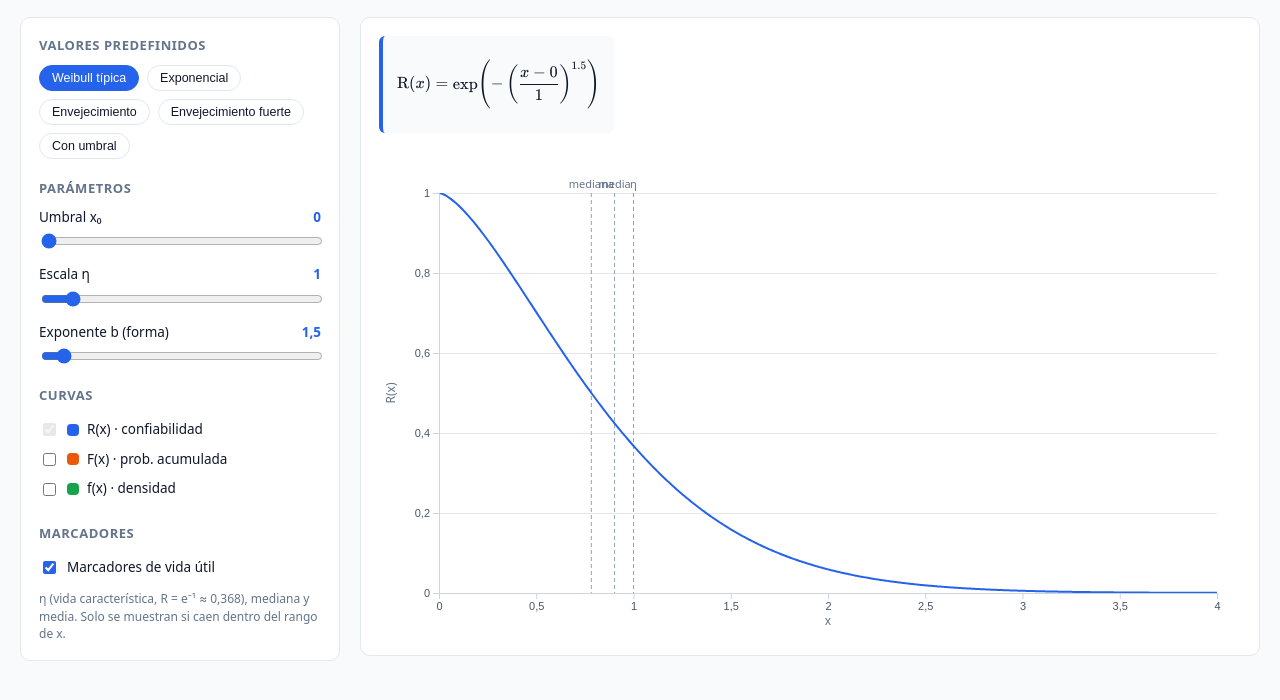
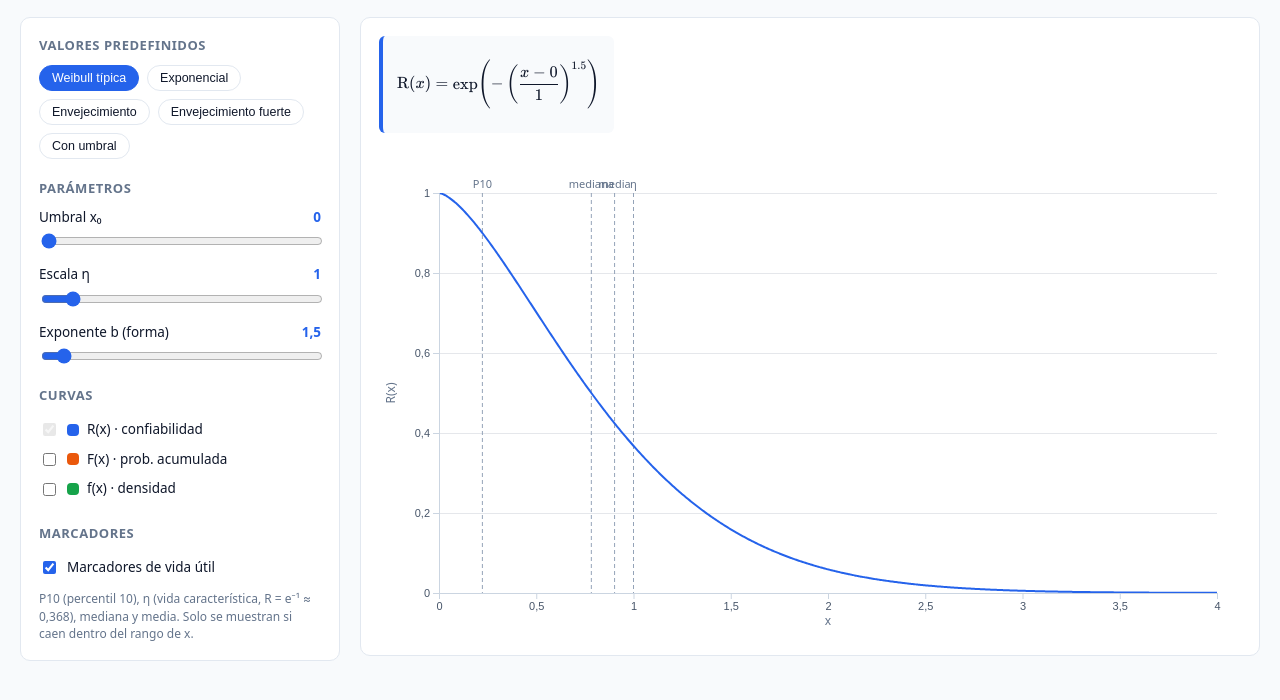
Before and after one commit to RubenYuberth/Weibull-Distribution, a website built with Vite: page index.html in a window 1280 px wide. Shown: the part 92-792 px from the top of the page. Built offline with nearby package versions, Linux system fonts and the light colour scheme.

Commit message:
Se agrega el marcador del percentil 10

```diff
--- a/index.html
+++ b/index.html
@@ -63,7 +63,7 @@
               <input type="checkbox" id="chk-markers" checked />
               <span>Marcadores de vida útil</span>
             </label>
-            <p class="hint">η (vida característica, R = e⁻¹ ≈ 0,368), mediana y media. Solo se muestran si caen dentro del rango de x.</p>
+            <p class="hint">P10 (percentil 10), η (vida característica, R = e⁻¹ ≈ 0,368), mediana y media. Solo se muestran si caen dentro del rango de x.</p>
           </section>
         </aside>
 
--- a/src/chart.ts
+++ b/src/chart.ts
@@ -13,6 +13,7 @@ import {
   f as pdf,
   mean,
   median,
+  percentile,
   sample,
   xDomain,
   yMaxF,
@@ -256,6 +257,7 @@ export class Chart {
   ): void {
     this.markersG.style("display", state.markers ? "" : "none");
     const items: MarkerDatum[] = [
+      { key: "p10", x: percentile(p, 0.1), label: "P10" },
       { key: "eta", x: characteristicLife(p), label: "η" },
       { key: "mediana", x: median(p), label: "mediana" },
       { key: "media", x: mean(p), label: "media" },
--- a/src/weibull.ts
+++ b/src/weibull.ts
@@ -63,6 +63,10 @@ export function mode(p: WeibullParams): number {
   return p.x0 + p.eta * Math.pow((p.b - 1) / p.b, 1 / p.b);
 }
 
+export function percentile(p: WeibullParams, q: number): number {
+  return p.x0 + p.eta * Math.pow(-Math.log(1 - q), 1 / p.b);
+}
+
 export function xDomain(p: WeibullParams): [number, number] {
   return [Math.max(0, p.x0 - 0.5 * p.eta), p.x0 + 4 * p.eta];
 }
```
Also changed, not shown: tests/weibull.test.ts (+15 -0 lines), README.md.
